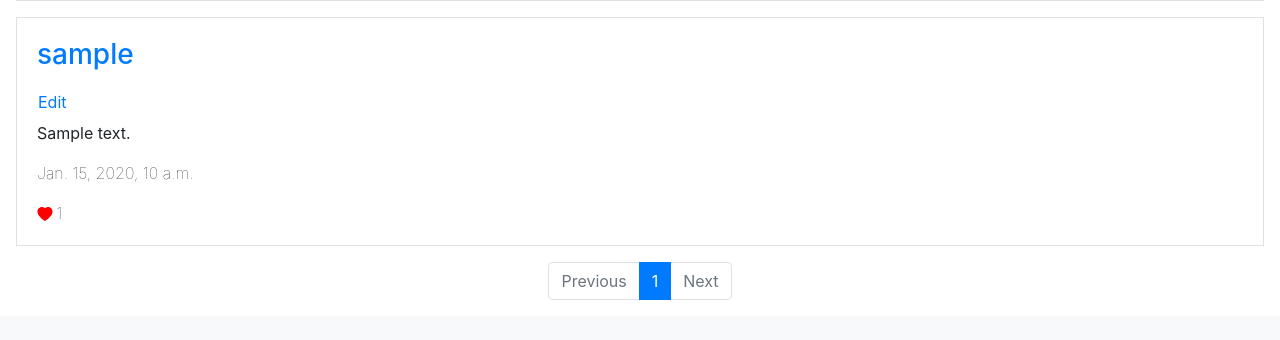
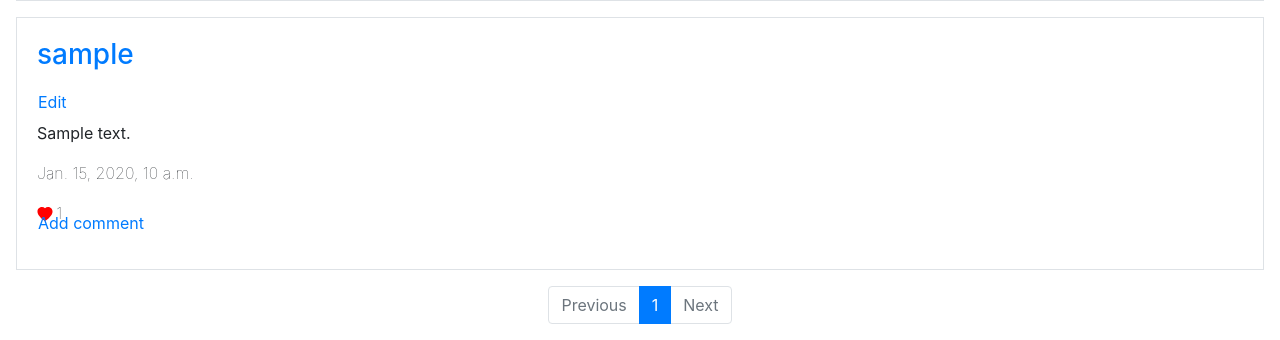
Before and after one commit to MateuszMasternak/Social-Network, a Django app: page / in a window 1280 px wide. Shown: the part 515-855 px from the top of the page. Before the commit the page ends 815 px from the top, so only its background shows below. Run offline with Django 3.2, Linux system fonts and the light colour scheme; a user stored in the database is signed in; tables that the repository leaves empty hold one stand-in row (values such as "Sample post"); some libraries are stand-ins or nearby versions.

Commit message:
modify comment model, update add_comment view, add count_comments view and its url, add comment form to index.html, update posts.js, add comment model to admin panel

```diff
--- a/network/admin.py
+++ b/network/admin.py
@@ -1,7 +1,8 @@
 from django.contrib import admin
-from .models import User, Post, Follow
+from .models import User, Post, Follow, Comment
 
 # Register your models here.
 admin.site.register(User)
 admin.site.register(Post)
 admin.site.register(Follow)
+admin.site.register(Comment)
--- a/network/forms.py
+++ b/network/forms.py
@@ -20,4 +20,4 @@ class LikeForm(forms.Form):
 class CommentForm(forms.ModelForm):
     class Meta:
         model = Comment
-        fields = ('text', 'related_post')
+        fields = ('text',)
--- a/network/models.py
+++ b/network/models.py
@@ -32,4 +32,4 @@ class Comment(models.Model):
     text = models.TextField()
     timestamp = models.DateTimeField()
     likes = models.ManyToManyField(User, related_name="lk_comm")
-    related_post = models.OneToOneField(Post, on_delete=models.CASCADE, null=True)
+    related_post = models.ForeignKey(Post, on_delete=models.CASCADE, null=True)
--- a/network/static/network/css/styles.css
+++ b/network/static/network/css/styles.css
@@ -14,7 +14,7 @@ h1 {
     font-weight: bold;
 }
 
-.edit-btn, .delete-btn {
+.edit-btn, .delete-btn, .comment-btn {
     margin-left: -0.75em;
 }
 
@@ -29,3 +29,11 @@ h1 {
 .likes-count {
     margin-left: 0.2em;
 }
+
+.comment-btn {
+    margin-top: -2em;
+}
+
+.comm-count {
+    margin-top: 0.5em;
+}
--- a/network/static/network/js/posts.js
+++ b/network/static/network/js/posts.js
@@ -7,7 +7,7 @@ document.addEventListener('DOMContentLoaded', function() {
 
     const editButton = document.querySelectorAll(".edit-btn");
     editButton.forEach(button => {
-       button.addEventListener("click", () => editPost(button.parentElement));
+       button.addEventListener("click", () => showForm(button.parentElement));
     });
 
     const editForm = document.querySelectorAll(".edit-form");
@@ -20,6 +20,16 @@ document.addEventListener('DOMContentLoaded', function() {
     likeButton.forEach(button => {
         const likeForm = button.parentElement.parentElement.parentElement;
         button.addEventListener("click", () => submitLike(likeForm));
+    });
+
+    const commButton = document.querySelectorAll(".comment-btn");
+    commButton.forEach(button => {
+       button.addEventListener("click", () => showForm(button.parentElement));
+    });
+
+    const commForm = document.querySelectorAll("#comment-form");
+    commForm.forEach(form => {
+        form.addEventListener("submit", (e) => addComm(form, e));
     });
 });
 
@@ -37,12 +47,20 @@ function submitPost(postForm, e) {
         })
 }
 
-function editPost(post) {
-    post.querySelector(".edit-btn").style.display = "none";
-    let text = post.querySelector(".post-text").innerText;
-    post.querySelector(".post-text").style.display = "none";
-    post.querySelector(".edit-form").style.display = "block";
-    post.querySelector("textarea").innerHTML = text;
+function showForm(post) {
+    let editBtn = post.querySelector(".edit-btn");
+    let commBtn = post.querySelector(".comment-btn");
+    if (editBtn) {
+        editBtn.style.display = "none";
+        let text = post.querySelector(".post-text").innerText;
+        post.querySelector(".post-text").style.display = "none";
+        post.querySelector(".edit-form").style.display = "block";
+        post.querySelector("textarea").innerHTML = text;
+    }
+    else if (commBtn) {
+        commBtn.style.display = "none";
+        post.querySelector("#comment-form-body").style.display = "block";
+    }
 }
 
 function submitEdit(editForm, e) {
@@ -59,6 +77,25 @@ function submitEdit(editForm, e) {
             post.querySelector(".post-text").style.display = "block";
             post.querySelector(".edit-form").style.display = "none";
             post.querySelector(".edit-btn").style.display = "block";
+        })
+}
+
+function addComm(form, e) {
+    e.preventDefault();
+    formData = new FormData(form);
+    const postId = form.querySelector("#post_id").innerHTML;
+    const path = `/add-comment/${postId}`
+    fetch(path, {
+        method: 'POST',
+        body: formData,
+    })
+        .then((response) => response.json())
+        .then(() => {
+            getCommCount(form);
+            form.querySelector(".text-comm").value = "";
+            form.parentElement.parentElement.querySelector(".comment-btn").style.display = "block";
+            form.parentElement.parentElement.querySelector(".comment-btn").style.marginTop = "-1.3em";
+            form.parentElement.style.display = "none";
         })
 }
 
@@ -95,7 +132,16 @@ function getLikesCount(parent) {
     fetch(path)
         .then((response) => response.json())
         .then((data) => {
-            const likesNumber = data["likes"];
-            parent.querySelector(".likes-count").innerHTML = likesNumber;
+            parent.querySelector(".likes-count").innerHTML = data["likes"];
         })
 }
+
+function getCommCount(form) {
+    const postId = form.querySelector("#post_id").innerHTML;
+    const path = `/add-comment/${postId}`
+    fetch(path)
+        .then((response) => response.json())
+        .then((data) => {
+            form.parentElement.parentElement.querySelector(".comm-count").innerHTML = data["comm_count"];
+        })
+}
--- a/network/templates/network/index.html
+++ b/network/templates/network/index.html
@@ -63,6 +63,23 @@
                         {% endif %}
                     </div>
                 </form>
+                {% if user.is_authenticated %}
+                    <div>
+
+                        <button type="button" class="comment-btn btn btn-link">Add comment</button>
+                        <section class="compose card-body border" id="comment-form-body" style="display: none">
+                            <form action="" method="post" id="comment-form">
+                                <div class="form-group">
+                                    <h3 class="card-title">New Comment</h3>
+                                    {% csrf_token %}
+                                    {% render_field form_comm.text class="form-control text-form-field text-comm" %}
+                                    <span id="post_id" style="display: none">{{ post.id }}</span>
+                                </div>
+                                <input type="submit" class="btn btn-primary" value="Comment"/>
+                            </form>
+                        </section>
+                    </div>
+                {% endif %}
             </article>
         {% endfor %}
     </section>
--- a/network/urls.py
+++ b/network/urls.py
@@ -8,7 +8,8 @@ urlpatterns = [
     path("logout", views.logout_view, name="logout"),
     path("register", views.register, name="register"),
     path("create-post", views.create_post, name="create_post"),
-    path("add-comment", views.add_comment, name="add_comment"),
+    path("add-comment/<int:post_id>", views.add_comment, name="add_comment"),
+    path("count-comments/<int:post_id>", views.count_comments, name="count_comments"),
     path("user/<str:username>", views.user_page, name="user_page"),
     path("follow", views.follow_user, name="follow_user"),
     path("following", views.following_page, name="following_page"),
--- a/network/views.py
+++ b/network/views.py
@@ -7,13 +7,14 @@ from django.http import JsonResponse
 from django.contrib.auth.decorators import login_required
 from django.core.paginator import Paginator
 
-from .models import User, Post, Follow
-from .forms import PostForm, EditForm, LikeForm
+from .models import User, Post, Follow, Comment
+from .forms import PostForm, EditForm, LikeForm, CommentForm
 from datetime import datetime
 
 
 def index(request):
     form_post = PostForm()
+    form_comment = CommentForm()
     form_edit = EditForm()
     form_like = LikeForm()
     posts = Post.objects.all()
@@ -25,6 +26,7 @@ def index(request):
 
     return render(request, "network/index.html", {
         "form": form_post,
+        "form_comm": form_comment,
         "form_2": form_edit,
         "form_3": form_like,
         "page_obj": page_obj
@@ -221,7 +223,6 @@ def likes(request):
             else:
                 post.likes.add(user)
             post.save()
-            print(post.likes.all())
 
             return JsonResponse({"message": "Like updated successfully."}, status=200)
         else:
@@ -234,12 +235,12 @@ def show_likes(request, post_id):
     else:
         post = Post.objects.filter(id=post_id)
         if post.count() != 0:
-            likes_number = len(post[0].likes.all())
+            likes_count = len(post[0].likes.all())
         else:
-            likes_number = 0
+            likes_count = 0
 
         data = {
-            "likes": likes_number
+            "likes": likes_count
         }
 
         return JsonResponse(data, safe=False)
@@ -256,5 +257,37 @@ def delete_post(request, post_id):
 
 
 @login_required()
-def add_comment(request):
-    pass
+def add_comment(request, post_id):
+    if request.method != 'POST':
+        return JsonResponse({"error": "POST request required."}, status=400)
+    else:
+        form = CommentForm(request.POST)
+        if form.is_valid():
+            new_comment = form.save(commit=False)
+            new_comment.author = User.objects.get(username=request.user.username)
+            new_comment.timestamp = datetime.now()
+            new_comment.related_post = Post.objects.get(pk=post_id)
+            new_comment.save()
+
+            return JsonResponse({"message": "Comment added successfully."}, status=201)
+        else:
+            return JsonResponse({"error": "Form's data is invalid."}, status=400)
+
+
+def count_comments(request, post_id):
+    if request.method != "GET":
+        return JsonResponse({"error": "GET request required."}, status=400)
+    else:
+        post = Post.objects.filter(id=post_id)
+        comm = Comment.objects.filter(related_post=post[0])
+
+        if comm.count() != 0:
+            comm_count = len(comm[0].likes.all())
+        else:
+            comm_count = 0
+
+        data = {
+            "comm_count": comm_count
+        }
+
+        return JsonResponse(data, safe=False)
```
Also changed, not shown: network/migrations/0011_alter_comment_related_post.py (added).
